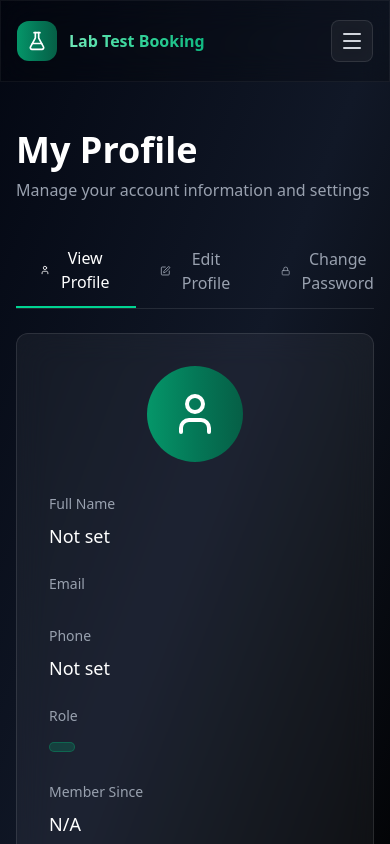
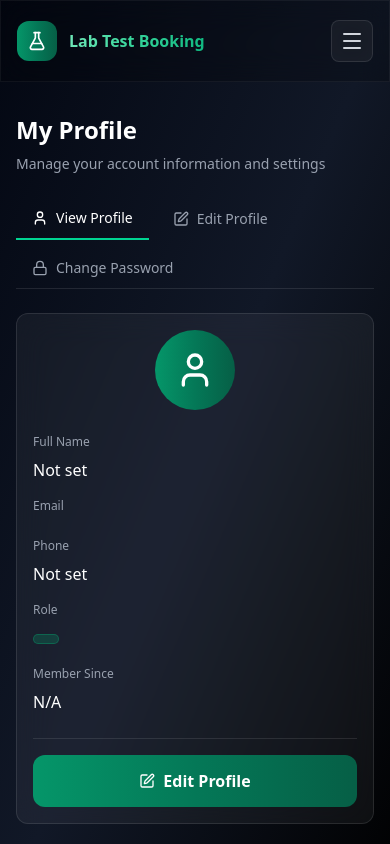
Before and after one commit to gauravkrj/medical-test-booking, a Next.js app: page /profile in a window 390 px wide. Shown: the top 844 px of the page. Built offline with nearby package versions, Linux system fonts and the light colour scheme; no server answers; the database is empty; sample sign-in values are in the browser's storage.

Commit message:
feat(ui): Make profile page mobile-responsive
- Reduce heading sizes and paddings on small screens
- Make tabs wrap/scroll on mobile and keep desktop styles
- Use smaller avatar on mobile
- Stack button groups on mobile, full-width actions
- Adjust text sizes and spacing for readability on phones

```diff
--- a/src/app/(user)/profile/page.tsx
+++ b/src/app/(user)/profile/page.tsx
@@ -159,18 +159,18 @@ export default function ProfilePage() {
   }
 
   return (
-    <div className="min-h-screen py-12 px-4 sm:px-6 lg:px-8">
-      <div className="max-w-4xl mx-auto">
-        <div className="mb-8">
-          <h1 className="text-4xl font-bold text-white mb-2">My Profile</h1>
-          <p className="text-gray-400">Manage your account information and settings</p>
+    <div className="min-h-screen py-8 md:py-12 px-4 sm:px-6 lg:px-8">
+      <div className="max-w-2xl md:max-w-4xl mx-auto">
+        <div className="mb-6 md:mb-8">
+          <h1 className="text-2xl md:text-4xl font-bold text-white mb-2">My Profile</h1>
+          <p className="text-sm md:text-base text-gray-400">Manage your account information and settings</p>
         </div>
 
         {/* Tabs */}
-        <div className="flex mb-6 border-b border-white/10">
+        <div className="flex flex-wrap md:flex-nowrap gap-2 md:gap-0 mb-6 border-b border-white/10 overflow-x-auto no-scrollbar">
           <button
             onClick={() => setActiveTab('view')}
-            className={`px-6 py-3 font-medium transition-colors ${
+            className={`px-4 md:px-6 py-2.5 md:py-3 text-sm md:text-base font-medium whitespace-nowrap transition-colors ${
               activeTab === 'view'
                 ? 'text-white border-b-2 border-emerald-400'
                 : 'text-gray-400 hover:text-gray-300'
@@ -183,7 +183,7 @@ export default function ProfilePage() {
           </button>
           <button
             onClick={() => setActiveTab('edit')}
-            className={`px-6 py-3 font-medium transition-colors ${
+            className={`px-4 md:px-6 py-2.5 md:py-3 text-sm md:text-base font-medium whitespace-nowrap transition-colors ${
               activeTab === 'edit'
                 ? 'text-white border-b-2 border-emerald-400'
                 : 'text-gray-400 hover:text-gray-300'
@@ -196,7 +196,7 @@ export default function ProfilePage() {
           </button>
           <button
             onClick={() => setActiveTab('password')}
-            className={`px-6 py-3 font-medium transition-colors ${
+            className={`px-4 md:px-6 py-2.5 md:py-3 text-sm md:text-base font-medium whitespace-nowrap transition-colors ${
               activeTab === 'password'
                 ? 'text-white border-b-2 border-emerald-400'
                 : 'text-gray-400 hover:text-gray-300'
@@ -211,54 +211,54 @@ export default function ProfilePage() {
 
         {/* Messages */}
         {error && (
-          <div className="mb-6 glass rounded-xl p-4 border border-red-500/30 bg-red-500/10">
+          <div className="mb-4 md:mb-6 glass rounded-xl p-3 md:p-4 border border-red-500/30 bg-red-500/10">
             <span className="text-red-300 text-sm">{error}</span>
           </div>
         )}
         {success && (
-          <div className="mb-6 glass rounded-xl p-4 border border-emerald-500/30 bg-emerald-500/10">
+          <div className="mb-4 md:mb-6 glass rounded-xl p-3 md:p-4 border border-emerald-500/30 bg-emerald-500/10">
             <span className="text-emerald-300 text-sm">{success}</span>
           </div>
         )}
 
         {/* View Profile Tab */}
         {activeTab === 'view' && (
-          <Card className="p-8">
+          <Card className="p-4 md:p-8">
             <div className="space-y-6">
-              <div className="flex items-center justify-center mb-8">
-                <div className="w-24 h-24 gradient-primary rounded-full flex items-center justify-center">
-                  <User className="w-12 h-12 text-white" />
+              <div className="flex items-center justify-center mb-6 md:mb-8">
+                <div className="w-20 h-20 md:w-24 md:h-24 gradient-primary rounded-full flex items-center justify-center">
+                  <User className="w-10 h-10 md:w-12 md:h-12 text-white" />
                 </div>
               </div>
 
-              <div className="grid grid-cols-1 md:grid-cols-2 gap-6">
+              <div className="grid grid-cols-1 md:grid-cols-2 gap-4 md:gap-6">
                 <div>
-                  <label className="text-sm font-medium text-gray-400 mb-2 block">Full Name</label>
-                  <p className="text-white text-lg">{profile.name || 'Not set'}</p>
+                  <label className="text-xs md:text-sm font-medium text-gray-400 mb-2 block">Full Name</label>
+                  <p className="text-white text-base md:text-lg break-words">{profile.name || 'Not set'}</p>
                 </div>
                 <div>
-                  <label className="text-sm font-medium text-gray-400 mb-2 block">Email</label>
-                  <p className="text-white text-lg">{profile.email}</p>
+                  <label className="text-xs md:text-sm font-medium text-gray-400 mb-2 block">Email</label>
+                  <p className="text-white text-base md:text-lg break-words">{profile.email}</p>
                 </div>
                 <div>
-                  <label className="text-sm font-medium text-gray-400 mb-2 block">Phone</label>
-                  <p className="text-white text-lg">{profile.phone || 'Not set'}</p>
+                  <label className="text-xs md:text-sm font-medium text-gray-400 mb-2 block">Phone</label>
+                  <p className="text-white text-base md:text-lg break-words">{profile.phone || 'Not set'}</p>
                 </div>
                 <div>
-                  <label className="text-sm font-medium text-gray-400 mb-2 block">Role</label>
-                  <span className="inline-block px-3 py-1 rounded-full text-sm font-medium bg-emerald-500/20 text-emerald-300 border border-emerald-500/30">
+                  <label className="text-xs md:text-sm font-medium text-gray-400 mb-2 block">Role</label>
+                  <span className="inline-block px-3 py-1 rounded-full text-xs md:text-sm font-medium bg-emerald-500/20 text-emerald-300 border border-emerald-500/30">
                     {profile.role}
                   </span>
                 </div>
                 <div>
-                  <label className="text-sm font-medium text-gray-400 mb-2 block">Member Since</label>
-                  <p className="text-white text-lg">
+                  <label className="text-xs md:text-sm font-medium text-gray-400 mb-2 block">Member Since</label>
+                  <p className="text-white text-base md:text-lg">
                     {profile.createdAt ? new Date(profile.createdAt).toLocaleDateString() : 'N/A'}
                   </p>
                 </div>
               </div>
 
-              <div className="pt-6 border-t border-white/10">
+              <div className="pt-4 md:pt-6 border-t border-white/10">
                 <Button
                   onClick={() => setActiveTab('edit')}
                   className="w-full md:w-auto"
@@ -273,7 +273,7 @@ export default function ProfilePage() {
 
         {/* Edit Profile Tab */}
         {activeTab === 'edit' && (
-          <Card className="p-8">
+          <Card className="p-4 md:p-8">
             <form onSubmit={handleUpdateProfile} className="space-y-6">
               <Input
                 label="Full Name"
@@ -297,8 +297,8 @@ export default function ProfilePage() {
                 onChange={(e) => setEditForm({ ...editForm, phone: e.target.value })}
               />
 
-              <div className="flex gap-4 pt-4">
-                <Button type="submit" loading={saving} className="flex-1">
+              <div className="flex flex-col md:flex-row gap-3 md:gap-4 pt-2 md:pt-4">
+                <Button type="submit" loading={saving} className="w-full md:flex-1">
                   <Save className="w-4 h-4 mr-2" />
                   Save Changes
                 </Button>
@@ -312,6 +312,7 @@ export default function ProfilePage() {
                     })
                     setActiveTab('view')
                   }}
+                  className="w-full md:w-auto"
                 >
                   <X className="w-4 h-4 mr-2" />
                   Cancel
@@ -323,7 +324,7 @@ export default function ProfilePage() {
 
         {/* Change Password Tab */}
         {activeTab === 'password' && (
-          <Card className="p-8">
+          <Card className="p-4 md:p-8">
             <form onSubmit={handleChangePassword} className="space-y-6">
               <Input
                 label="Current Password"
@@ -351,8 +352,8 @@ export default function ProfilePage() {
                 required
               />
 
-              <div className="flex gap-4 pt-4">
-                <Button type="submit" loading={changingPassword} className="flex-1">
+              <div className="flex flex-col md:flex-row gap-3 md:gap-4 pt-2 md:pt-4">
+                <Button type="submit" loading={changingPassword} className="w-full md:flex-1">
                   <Lock className="w-4 h-4 mr-2" />
                   Change Password
                 </Button>
@@ -367,6 +368,7 @@ export default function ProfilePage() {
                     })
                     setActiveTab('view')
                   }}
+                  className="w-full md:w-auto"
                 >
                   <X className="w-4 h-4 mr-2" />
                   Cancel
```
